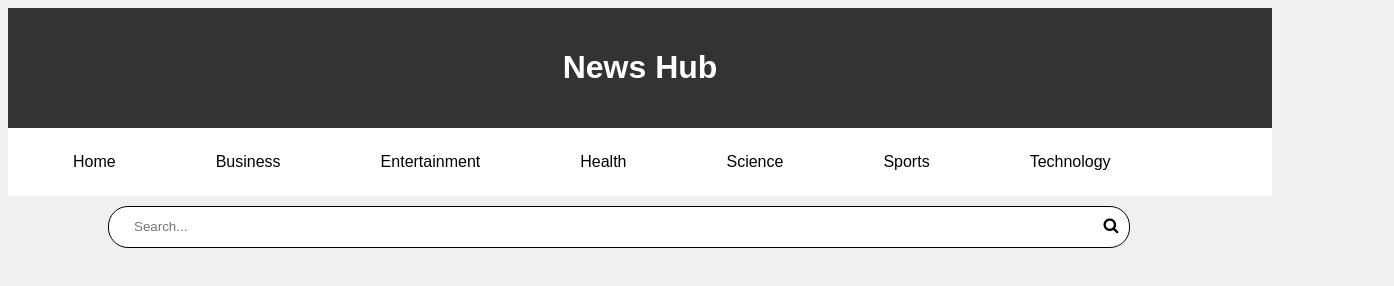
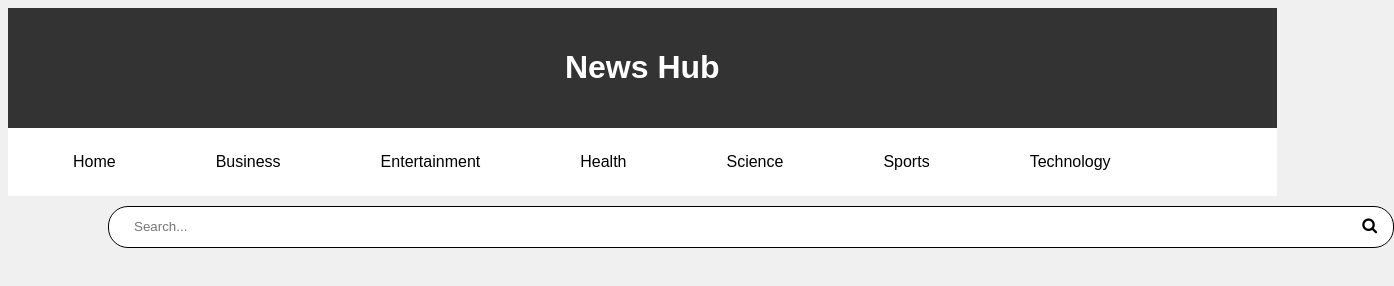
Before and after one commit to Keerthi29062005/News-Hub, a plain HTML site: page index.html in a window 1280 px wide. Shown: the whole page, 1394 px wide, since content can reach past the window. Drawn offline with Linux system fonts and the light colour scheme; no server answers.

Commit message:
Update news.css

```diff
--- a/news.css
+++ b/news.css
@@ -8,6 +8,7 @@ header {
     color: white;
     text-align: center;
     padding: 20px;
+    width: 97.2%;
 }
 .search-bar {
   margin-left:100px;
@@ -15,7 +16,7 @@ header {
   align-items: center;
   border-radius: 20px;
     border: 1px solid black;
-    width: 1000px;
+    width: 100%;
     height: 20px; /* Adjust the width as needed */
     padding: 10px;
     background-color:white;
@@ -60,6 +61,7 @@ ul {
             padding: 15px;
             background-color: white;
             overflow: hidden;
+    width:98%;
         }
 li {
             float: left;
```
